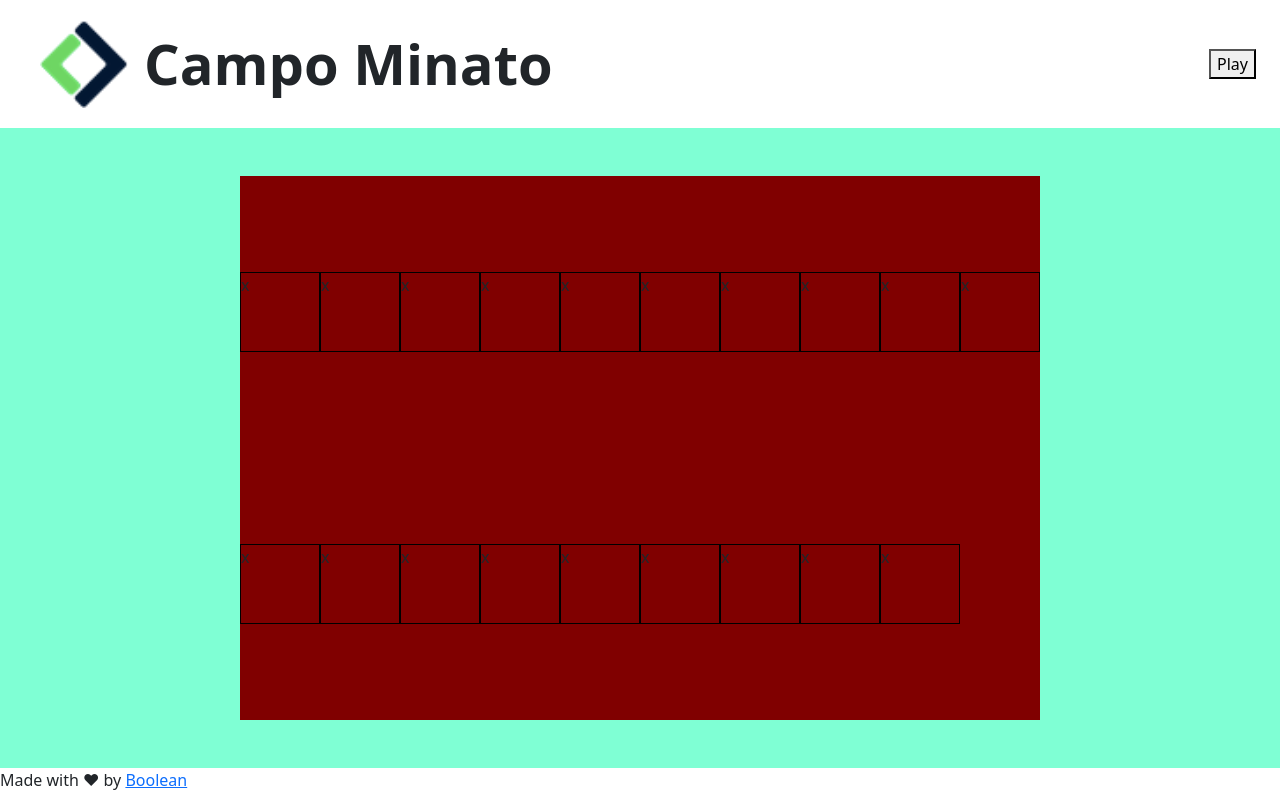
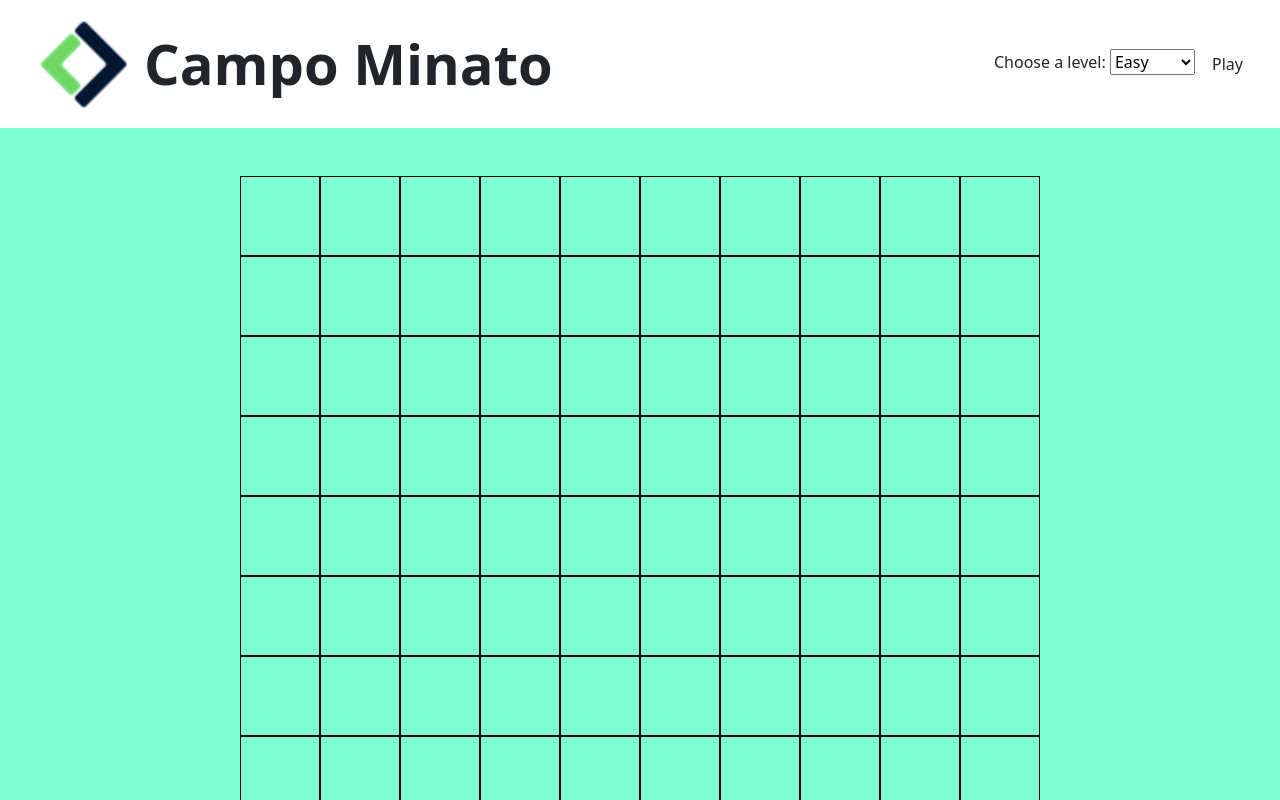
Before and after one commit to Jomar-Navarro/js-campominato-grid, a plain HTML site: page index.html in a window 1280 px wide. Both pictures are taken after a click on the button "Play". Shown: the top 800 px of the page. Drawn offline with nearby package versions, Linux system fonts and the light colour scheme.

Commit message:
[add] cella funzionante

```diff
--- a/assets/styles/style.css
+++ b/assets/styles/style.css
@@ -23,21 +23,39 @@
 ************************/
 .main-wrapper{
   background-color: #7fffd4;
-  height: 80vh;
 }
 
 .grid-container{
-  background-color: maroon;
   width: 800px;
   aspect-ratio: 1;
+  flex-grow: 0;
+  display: flex;
+  justify-content: center;
+  align-items: center;
 }
 
 .square{
   width: 80px;
   height: 80px;
   border: 1px solid black;
+  color: white;
+  display: flex;
+  justify-content: center;
+  align-items: center;
 }
 
+
+.square.clicked{
+  background-color: blue;
+}
 /************************
-        MAIN
+          MAIN
 ************************/
+
+/************************
+        FOOOTER
+************************/
+
+footer{
+  height: 5vh;
+}
--- a/index.html
+++ b/index.html
@@ -17,7 +17,13 @@
       </div>
 
       <div class="right">
-        <button>Play</button>
+        <label for="level">Choose a level:</label>
+        <select name="level" id="level">
+          <option value="easy">Easy</option>
+          <option value="medium">Medium</option>
+          <option value="hard">Hard</option>
+        </select>
+        <button class="btn">Play</button>
       </div>
     </div>
   </header>
@@ -25,34 +31,16 @@
   <main>
     <div class="main-wrapper d-flex justify-content-center">
       <div class="grid-container d-flex flex-wrap align-items-center my-5">
-        <div class="square">x</div>
-        <div class="square">x</div>
-        <div class="square">x</div>
-        <div class="square">x</div>
-        <div class="square">x</div>
-        <div class="square">x</div>
-        <div class="square">x</div>
-        <div class="square">x</div>
-        <div class="square">x</div>
-        <div class="square">x</div>
-        <div class="square">x</div>
-        <div class="square">x</div>
-        <div class="square">x</div>
-        <div class="square">x</div>
-        <div class="square">x</div>
-        <div class="square">x</div>
-        <div class="square">x</div>
-        <div class="square">x</div>
-        <div class="square">x</div>
+        <div class="square clicked">x</div>
       </div>
 
     </div>
   </main>
 
-  <footer>
-    <p>
+  <footer class="d-flex align-items-center">
+    <div class="mx-3" >
       Made with &hearts; by <a href="#">Boolean</a>
-    </p>
+    </div>
   </footer>
 
   <script src="js/script.js"></script>
--- a/js/script.js
+++ b/js/script.js
@@ -1 +1,45 @@
 console.log('js-campominato-grid');
+
+const gridContainer = document.querySelector('.grid-container');
+const btnPlay = document.querySelector('.btn');
+
+reset(); // Evoco reset se no non funziona;
+// Reset;
+function reset() {
+  gridContainer.innerHTML = '';
+}
+
+btnPlay.addEventListener('click', function() {
+  init(); // Evoco init se no non mi mostra la creazione del div con la classe 'square';
+
+  // Con questa funzione mi crea le celle fino a 100;
+  function init() {
+    for (let i = 1; i <= 100; i++) {
+        const square = getSquare(i);
+        gridContainer.append(square);
+      }
+
+      // Con una funzione mi creo un div e aggiungo la classe 'square';
+      function getSquare(indice) {
+        const sq = document.createElement('div');
+        sq.className = 'square';
+        sq._sqID = indice;
+
+        sq.addEventListener('click', function(){
+          console.log(this._sqID);
+
+          const numero = this._sqID;
+
+          this.innerHTML =  (!this.classList.contains('clicked'))
+                      ? this.innerHTML = numero
+                      : this.innerHTML = '';
+
+          this.classList.toggle('clicked');
+        })
+
+
+
+        return sq;
+      }
+    }
+});
```
Also changed, not shown: 1 other file.
